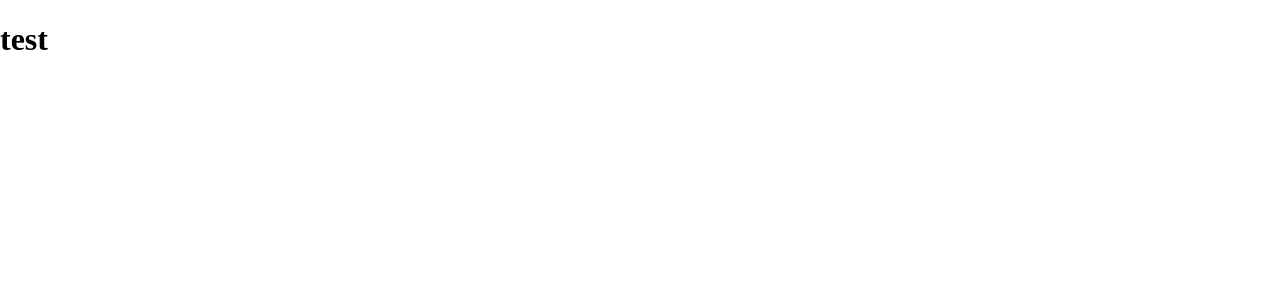
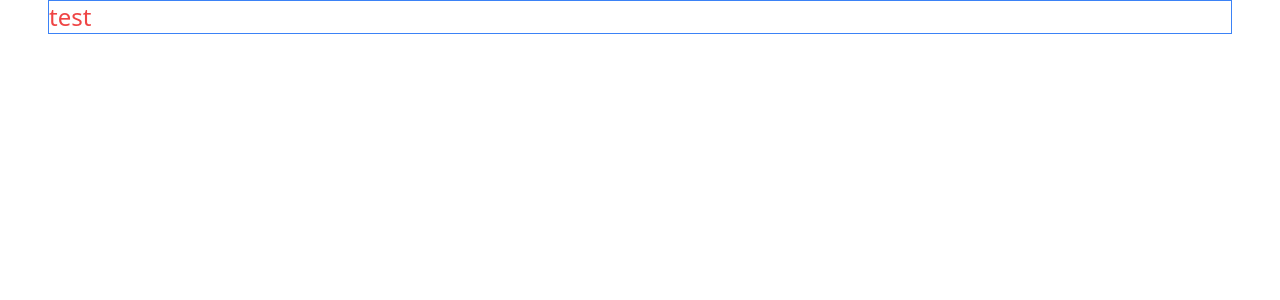
Before and after one commit to sdbxsdb/nextjs-netflix, a Next.js app: page / in a window 1280 px wide. Shown: the top 300 px of the page. Built offline with nearby package versions, Linux system fonts and the light colour scheme.

Commit message:
tailwind installed

```diff
--- a/package.json
+++ b/package.json
@@ -14,7 +14,10 @@
     "react-dom": "18.1.0"
   },
   "devDependencies": {
+    "autoprefixer": "^10.4.7",
     "eslint": "8.15.0",
-    "eslint-config-next": "12.1.6"
+    "eslint-config-next": "12.1.6",
+    "postcss": "^8.4.13",
+    "tailwindcss": "^3.0.24"
   }
 }
--- a/pages/index.js
+++ b/pages/index.js
@@ -9,8 +9,8 @@ export default function Home() {
         <link rel="icon" href="/favicon.ico" />
       </Head>
 
-      <div>
-        <h1>test</h1>
+      <div className="border border-blue-500 mx-12">
+        <h1 className="text-2xl text-red-500">test</h1>
       </div>
 
 
--- /dev/null
+++ b/postcss.config.js
@@ -0,0 +1,6 @@
+module.exports = {
+  plugins: {
+    tailwindcss: {},
+    autoprefixer: {},
+  },
+}
--- a/styles/globals.css
+++ b/styles/globals.css
@@ -1,14 +1,9 @@
+@tailwind base;
+@tailwind components;
+@tailwind utilities;
+
 html,
 body {
   padding: 0;
   margin: 0;
 }
-
-a {
-  color: inherit;
-  text-decoration: none;
-}
-
-* {
-  box-sizing: border-box;
-}
--- /dev/null
+++ b/tailwind.config.js
@@ -0,0 +1,10 @@
+module.exports = {
+  content: [
+    "./pages/**/*.{js,ts,jsx,tsx}",
+    "./components/**/*.{js,ts,jsx,tsx}",
+  ],
+  theme: {
+    extend: {},
+  },
+  plugins: [],
+}
```
Also changed, not shown: 2 other files (tests, documents, lock files or other folders).
